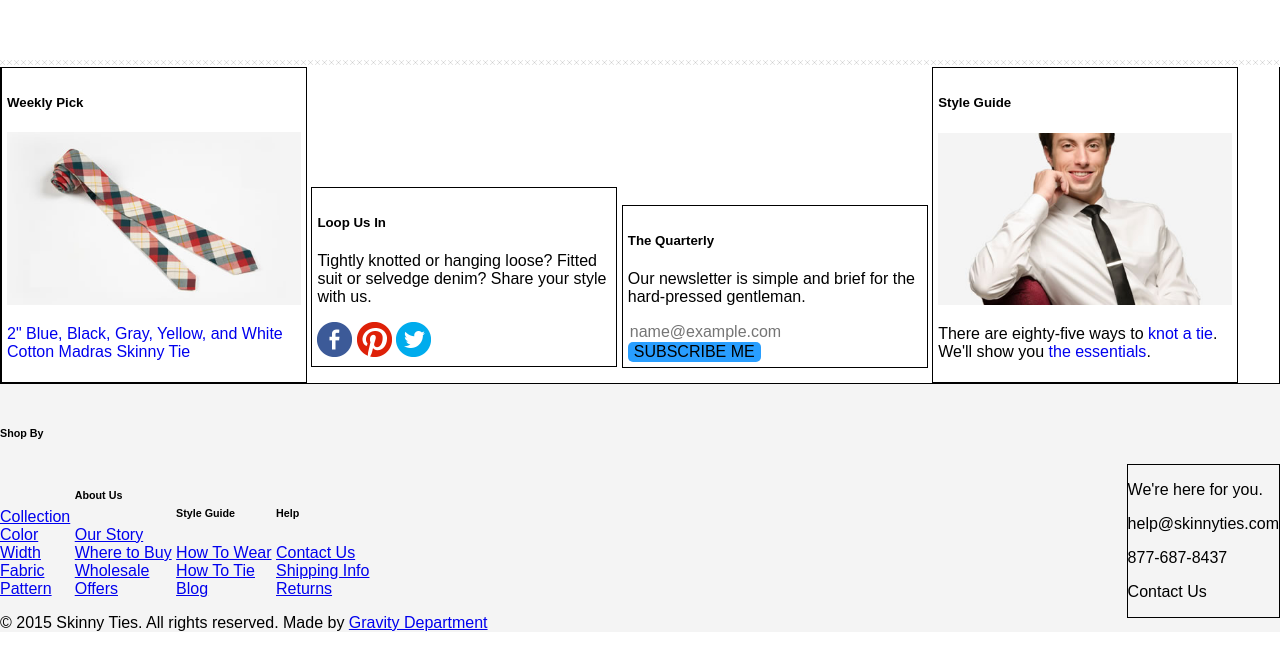
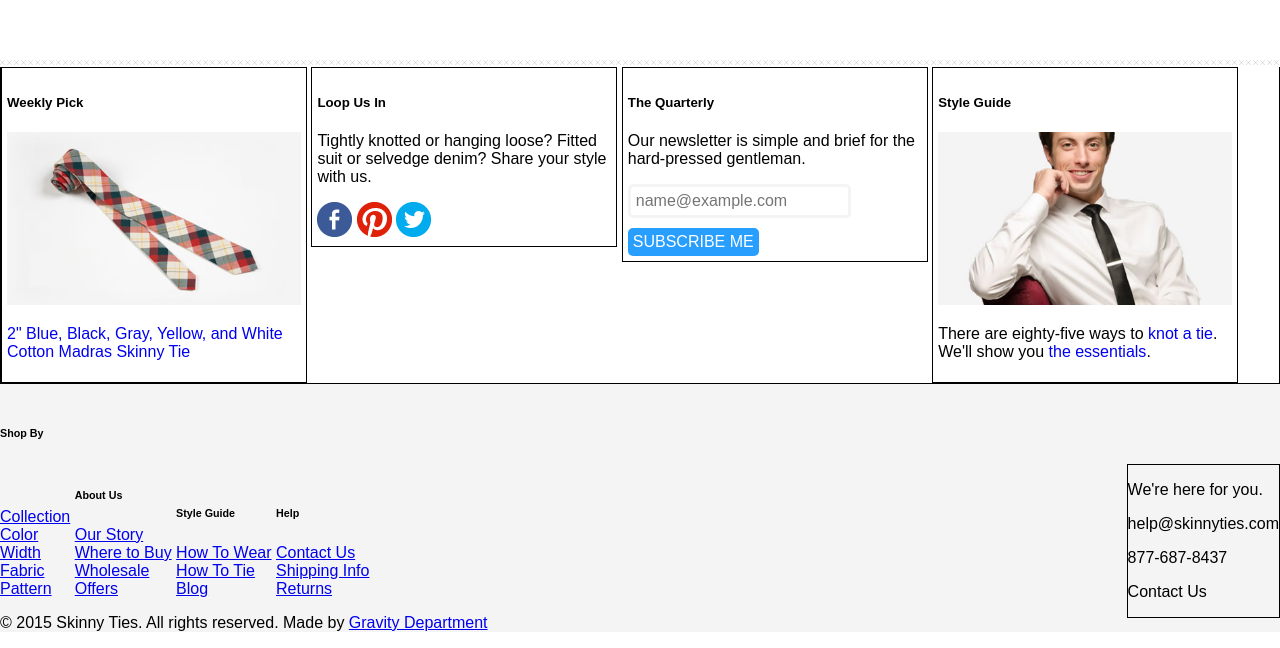
Before and after one commit to corifowler/skinny-ties-weird, a plain HTML site: page index.html in a window 1280 px wide. Shown: the part 1266-1914 px from the top of the page. Drawn offline with Linux system fonts and the light colour scheme; files whose address does not match are found by name.

Commit message:
aligned 4 boxes to top of div

```diff
--- a/main.css
+++ b/main.css
@@ -252,6 +252,7 @@ blockquote {
   display: inline-block;
   max-width: 23%;
   padding: 5px;
+  vertical-align: top;
 }
 
 .connect-box img {
@@ -262,10 +263,31 @@ blockquote {
   text-decoration: none;
 }
 
+.connect-box input {
+  border: 3px solid #F4F4F4;
+  border-radius: 5px;
+  padding: 5px;
+}
+
+.connect-box form {
+  padding-bottom: 10px;
+}
+
+.connect-box input::before {
+  content:"";
+  position: absolute;
+  border: 1px solid #DCDCDC;
+  border-radius: 3px;
+  height: 100%;
+  width: 100%;
+}
+
 .connect button {
   background-color: #289EFF;
   border-radius: 5px;
   border: none;
+  color: white;
+  padding: 5px;
 }
 
 .social-media {
```
